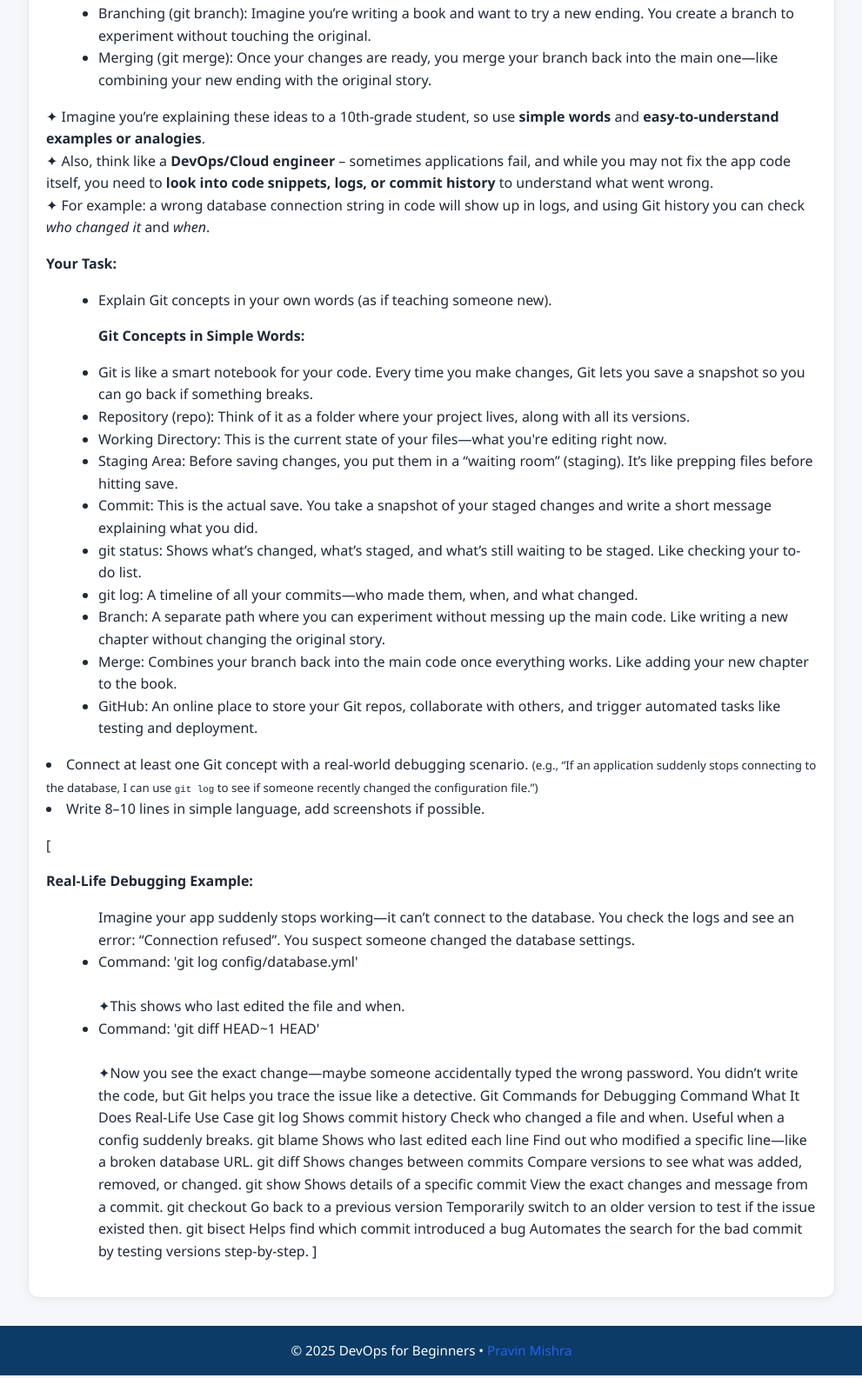
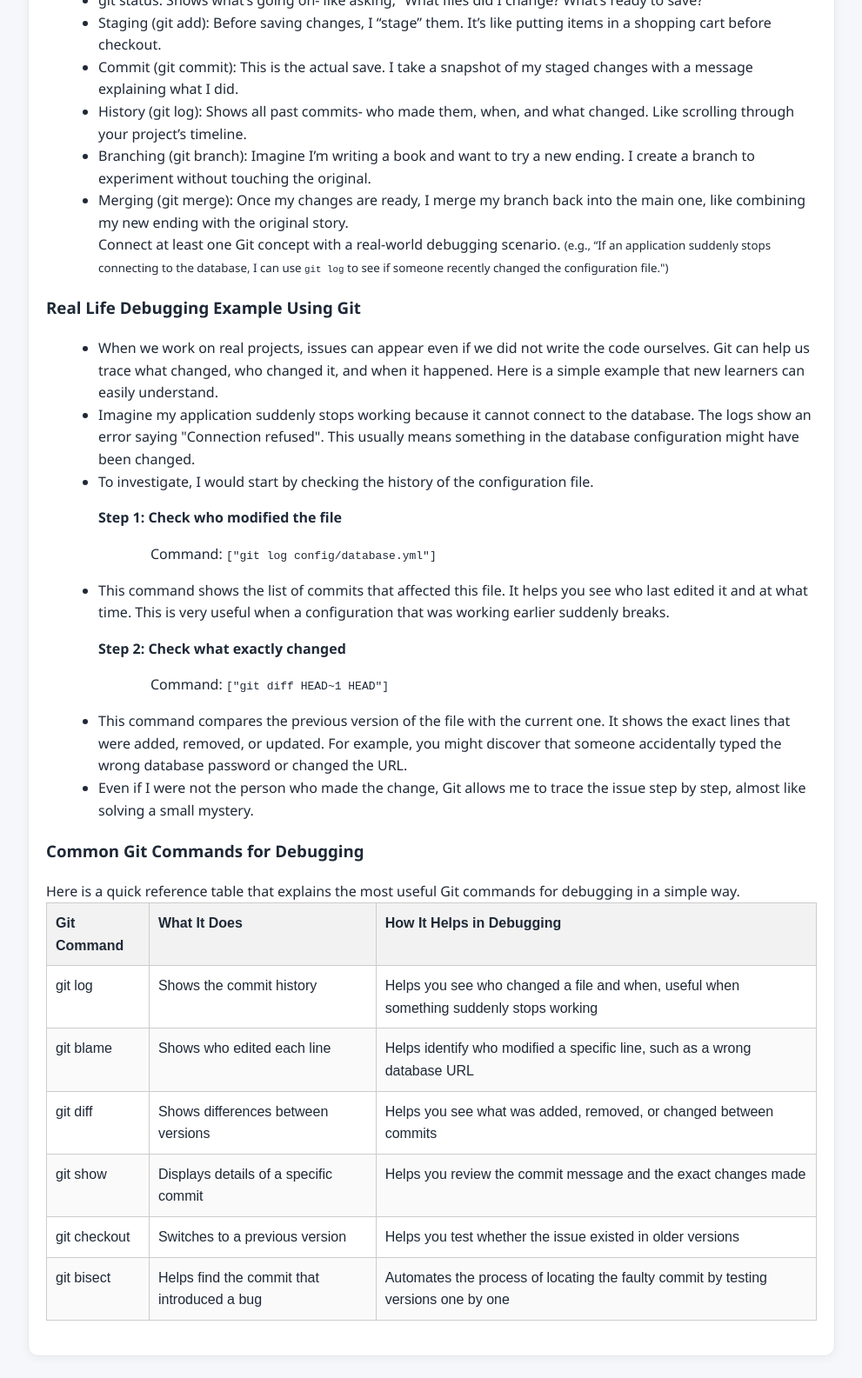
Before and after one commit to Pradeepneela-github/CodeTrack, a plain HTML site: page index.html in a window 1280 px wide. Shown: the part 985-2570 px from the top of the page at 87% size, without its empty margins (144-1135 px from the left). Drawn offline with Linux system fonts and the light colour scheme.

Commit message:
Initial commit - Added index.html and style.css files

```diff
--- a/index.html
+++ b/index.html
@@ -1,31 +1,26 @@
-<!DOCTYPE html>
+   <!DOCTYPE html>
 <html lang="en">
 
 <head>
     <meta charset="UTF-8" />
     <meta name="viewport" content="width=device-width, initial-scale=1" />
-    <title>Git Assignment – DevOps for Beginners</title>
+    <title>Git Assignment – DevOps Micro Internship (#DMI)</title>
     <link rel="stylesheet" href="style.css" />
 </head>
 
 <body>
     <header class="site-header">
         <div class="header-inner">
-            <h1>Week 2: Git & GitHub Assignment</h1>
+            <h1>Week 3: Git & GitHub Assignment</h1>
             <p class="cohort-line">
-                Part of <strong>DevOps for Beginners Free Cohort</strong> by
+                Part of <strong>DevOps Micro Internship (#DMIByPravinMishra)</strong> by
                 <a href="https://www.linkedin.com/in/pravin-mishra-aws-trainer/" target="_blank">Pravin Mishra</a>
             </p>
             <p class="playlist-line">
-                If you’d like to learn more, check out the playlist:
-                <a href="https://www.youtube.com/playlist?list=PLVOdqXbCs7bX88JeUZmK4fKTq2hJ5VS89" target="_blank">
-                    DevOps for Beginners – Free Playlist</a>
+                If you’d like to join cohort 3:
+                <a href="https://discord.pravinmishra.com/" target="_blank">
+                    Join the Discord community</a>
             </p>
-<!-- ADD THIS NEW PARAGRAPH RIGHT BELOW THE ONE ABOVE -->
-<p class="playlist-line">
-    Want to reach us? Visit the
-    <a href="contact.html">Contact Page</a>.
-</p>
         </div>
     </header>
 
@@ -34,9 +29,9 @@
         <!-- Student Details -->
         <section class="card student-info" aria-labelledby="student-details">
             <h2 id="student-details">Student Details</h2>
-            <p><b>Your Full Name:</b> <span class="placeholder">[Pradeep Neelaboyina]</span></p>
-            <p><b>Your Group Number:</b> <span class="placeholder">[No Group- Shortlisted]</span></p>
-	 </section>
+            <p><b>Your Full Name:</b> <span class="placeholder">Pradeep Kumar Neelaboyina</span></p>
+            <p><b>Your Group Number:</b> <span class="placeholder">Group 2</span></p>
+        </section>
 
         <!-- Concepts Learned -->
         <section class="card instructions" aria-labelledby="learning-summary">
@@ -44,21 +39,6 @@
 
             <p><b>Briefly explain the Git & GitHub concepts you’ve learned so far (like repository basics, status,
                     staging, commits, history, branching, merging, etc.).</b></p>
-
-		<p><b>Git & GitHub Concepts – Simplified:</b></p>
-
-		<ul>
-			<li>Git: Git is like a security camera for your code. It records every change made—who did it, when, and what exactly was changed.</li>
-			<li>GitHub: A cloud-based platform where you store Git repositories online. It’s like Google Drive for code, with collaboration features.</li>
-			<li>Repository (Repo): Think of it like a project folder that stores your code and its entire history. Git tracks changes inside this folder.</li>
-			<li>git status: Shows what’s going on—like asking, “What files did I change? What’s ready to save?”</li>
-			<li>Staging (git add): Before saving changes, you “stage” them. It’s like putting items in a shopping cart before checkout.</li>
-			<li>Commit (git commit): This is the actual save. You take a snapshot of your staged changes with a message explaining what you did.</li>
-			<li>History (git log): Shows all past commits—who made them, when, and what changed. Like scrolling through your project’s timeline.</li>
-			<li>Branching (git branch): Imagine you’re writing a book and want to try a new ending. You create a branch to experiment without touching the original.</li>
-			<li>Merging (git merge): Once your changes are ready, you merge your branch back into the main one—like combining your new ending with the original story.</li>
-
-		</ul>
 
             <p>
                 ✦ Imagine you’re explaining these ideas to a 10th-grade student, so use <b>simple words</b> and
@@ -74,48 +54,138 @@
 
             <p><b>Your Task:</b></p>
             <ul>
-                <li>Explain Git concepts in your own words (as if teaching someone new).</li>
-		<p><b>Git Concepts in Simple Words:</b></p>
-			<li>Git is like a smart notebook for your code. Every time you make changes, Git lets you save a snapshot so you can go back if something breaks.</li>
-			<li>Repository (repo): Think of it as a folder where your project lives, along with all its versions.</li>
-			<li>Working Directory: This is the current state of your files—what you're editing right now.</li>
-			<li>Staging Area: Before saving changes, you put them in a “waiting room” (staging). It’s like prepping files before hitting save.</li>
-			<li>Commit: This is the actual save. You take a snapshot of your staged changes and write a short message explaining what you did.</li>
-			<li>git status: Shows what’s changed, what’s staged, and what’s still waiting to be staged. Like checking your to-do list.</li>
-			<li>git log: A timeline of all your commits—who made them, when, and what changed.</li>
-			<li>Branch: A separate path where you can experiment without messing up the main code. Like writing a new chapter without changing the original story.</li>
-			<li>Merge: Combines your branch back into the main code once everything works. Like adding your new chapter to the book.</li>
-			<li>GitHub: An online place to store your Git repos, collaborate with others, and trigger automated tasks like testing and deployment.</li>
-	</ul>
+		    <b>Git & GitHub Concepts – Simplified:</b>
 
-                <li>Connect at least one Git concept with a real-world debugging scenario.
+		    <li> Git: Git is like a security camera for your code. It records every change made- who did it, when, and what exactly was changed. </li>
+
+		    <li> GitHub: A cloud-based platform where I store Git repositories online. It’s like Google Drive for code, with collaboration features. </li>
+		    <li> Repository (Repo): Think of it like a project folder that stores my code and its entire history. Git tracks changes inside this folder. </li>
+		    <li> git status: Shows what’s going on- like asking, “What files did I change? What’s ready to save?” </li>
+
+		    <li> Staging (git add): Before saving changes, I “stage” them. It’s like putting items in a shopping cart before checkout. </li>
+
+		    <li> Commit (git commit): This is the actual save. I take a snapshot of my staged changes with a message explaining what I did. </li>
+
+		    <li> History (git log): Shows all past commits- who made them, when, and what changed. Like scrolling through your project’s timeline. </li>
+		    <li> Branching (git branch): Imagine I’m writing a book and want to try a new ending. I create a branch to experiment without touching the original. </li>
+
+		    <li> Merging (git merge): Once my changes are ready, I merge my branch back into the main one, like combining my new ending with the original story. </li>
+ </li>
+
+                Connect at least one Git concept with a real-world debugging scenario.
                     <small>(e.g., “If an application suddenly stops connecting to the database, I can use
                         <code>git log</code> to
-                        see if someone recently changed the configuration file.”)</small>
-                </li>
-                <li>Write 8–10 lines in simple language, add screenshots if possible.</li>
-            </ul>
+                        see if someone recently changed the configuration file.")</small>
+		    </li></ul>
 
-            <p class="placeholder">[
 
-<p><b>Real-Life Debugging Example:</b></p>
-<ul> Imagine your app suddenly stops working—it can’t connect to the database. You check the logs and see an error: “Connection refused”. You suspect someone changed the database settings.
-<li>Command: 'git log config/database.yml'</li>
-<br>✦This shows who last edited the file and when.
+            <p class="placeholder">
 
-<li>Command: 'git diff HEAD~1 HEAD'</li>
-<br>✦Now you see the exact change—maybe someone accidentally typed the wrong password. You didn’t write the code, but Git helps you trace the issue like a detective.
+	    <h3>Real Life Debugging Example Using Git</h3>
+	    <ul>
 
-Git Commands for Debugging
-Command	What It Does	Real-Life Use Case
-git log	Shows commit history	Check who changed a file and when. Useful when a config suddenly breaks.
-git blame <file>	Shows who last edited each line	Find out who modified a specific line—like a broken database URL.
-git diff	Shows changes between commits	Compare versions to see what was added, removed, or changed.
-git show <commit>	Shows details of a specific commit	View the exact changes and message from a commit.
-git checkout <commit>	Go back to a previous version	Temporarily switch to an older version to test if the issue existed then.
-git bisect	Helps find which commit introduced a bug	Automates the search for the bad commit by testing versions step-by-step.
+		    <li> When we work on real projects, issues can appear even if we did not write the code ourselves. Git can help us trace what changed, who changed it, and when it happened. Here is a simple example that new learners can easily understand. </li>
 
-]</p>
+		    <li> Imagine my application suddenly stops working because it cannot connect to the database. The logs show an error saying "Connection refused". This usually means something in the database configuration might have been changed. </li>
+
+		    <li> To investigate, I would start by checking the history of the configuration file. </li>
+
+
+
+
+		    <p>	<b> Step 1: Check who modified the file </b>
+					<ul> Command:
+						<code>["git log config/database.yml"]</code> </ul>
+		    </p>
+
+				<li> This command shows the list of commits that affected this file. It helps you see who last edited it and at what time. This is very useful when a configuration that was working earlier suddenly breaks. </li>
+
+
+				<p>	<b> Step 2: Check what exactly changed </b>
+					<ul> Command:
+						<code>["git diff HEAD~1 HEAD"]</code> </ul>
+				</p>
+
+				<li> This command compares the previous version of the file with the current one. It shows the exact lines that were added, removed, or updated. For example, you might discover that someone accidentally typed the wrong database password or changed the URL. </li>
+
+				<li> Even if I were not the person who made the change, Git allows me to trace the issue step by step, almost like solving a small mystery. </li></ul>
+
+
+
+<h3>Common Git Commands for Debugging</h3>
+
+Here is a quick reference table that explains the most useful Git commands for debugging in a simple way.
+
+
+<style>
+  table {
+    width: 100%;
+    border-collapse: collapse;
+    font-family: Arial, sans-serif;
+  }
+  th, td {
+    border: 1px solid #ccc;
+    padding: 10px;
+    vertical-align: top;
+  }
+  th {
+    background-color: #f2f2f2;
+    font-weight: bold;
+    text-align: left;
+  }
+  tr:nth-child(even) {
+    background-color: #fafafa;
+  }
+</style>
+
+<table>
+  <thead>
+    <tr>
+      <th>Git Command</th>
+      <th>What It Does</th>
+      <th>How It Helps in Debugging</th>
+    </tr>
+  </thead>
+
+  <tbody>
+    <tr>
+      <td>git log</td>
+      <td>Shows the commit history</td>
+      <td>Helps you see who changed a file and when, useful when something suddenly stops working</td>
+    </tr>
+
+    <tr>
+      <td>git blame</td>
+      <td>Shows who edited each line</td>
+      <td>Helps identify who modified a specific line, such as a wrong database URL</td>
+    </tr>
+
+    <tr>
+      <td>git diff</td>
+      <td>Shows differences between versions</td>
+      <td>Helps you see what was added, removed, or changed between commits</td>
+    </tr>
+
+    <tr>
+      <td>git show</td>
+      <td>Displays details of a specific commit</td>
+      <td>Helps you review the commit message and the exact changes made</td>
+    </tr>
+
+    <tr>
+      <td>git checkout</td>
+      <td>Switches to a previous version</td>
+      <td>Helps you test whether the issue existed in older versions</td>
+    </tr>
+
+    <tr>
+      <td>git bisect</td>
+      <td>Helps find the commit that introduced a bug</td>
+      <td>Automates the process of locating the faulty commit by testing versions one by one</td>
+    </tr>
+  </tbody>
+</table>
+        </p>
 
         </section>
     </main>
```
Also changed, not shown: 1 other file.
